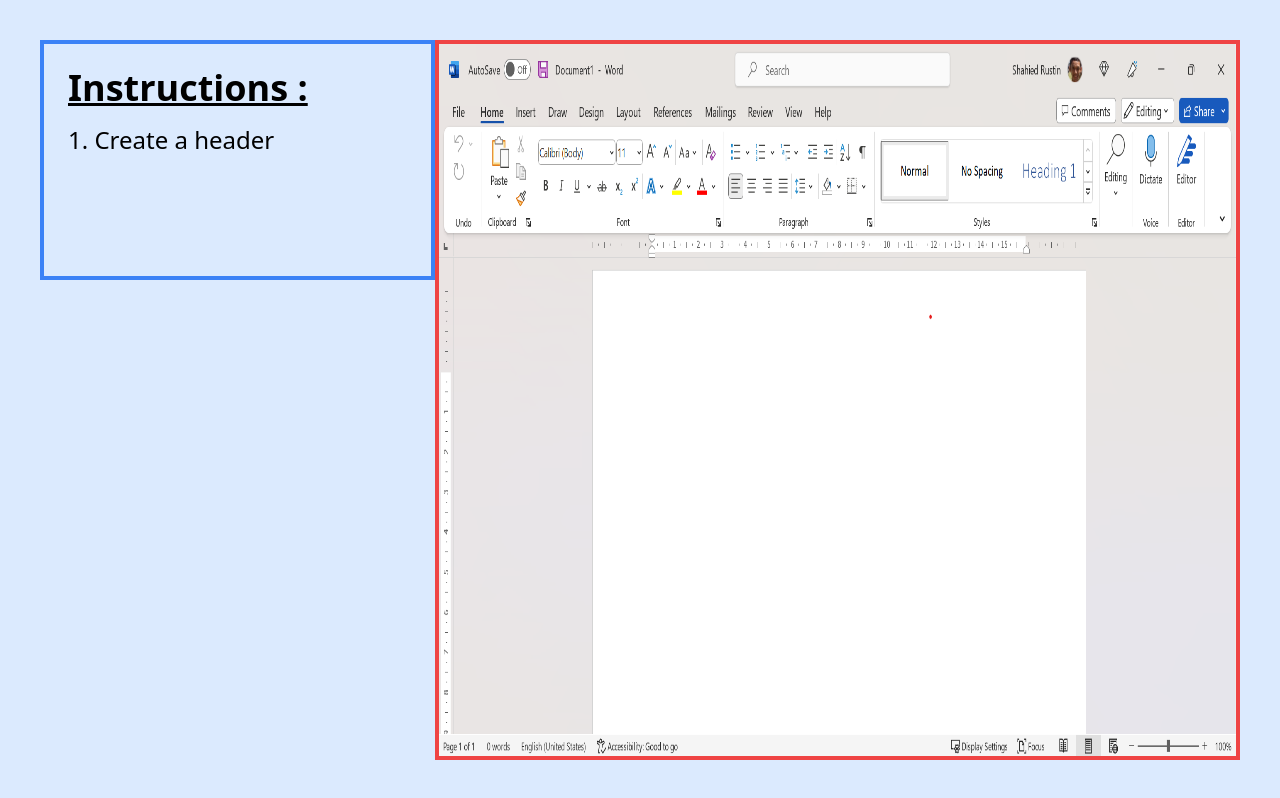
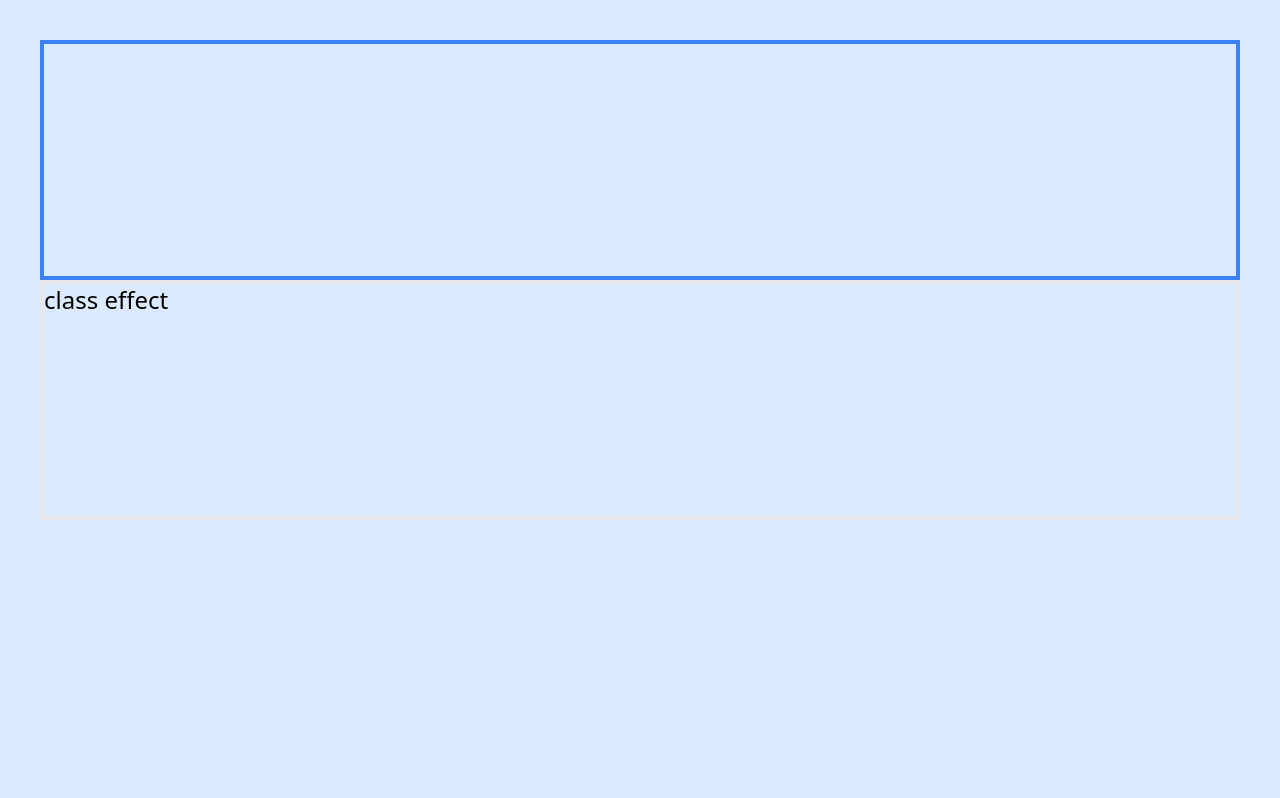
Before and after one commit to snowyru/ms-word-tutorial, a Next.js app: page / in a window 1280 px wide. Built offline with nearby package versions, Linux system fonts and the light colour scheme.

Commit message:
not using reactleaflet

```diff
--- /dev/null
+++ b/comps/container.tsx
@@ -0,0 +1,14 @@
+import { motion } from 'framer-motion';
+import Image from 'next/image';
+import WordHome from '../public/WordHome.png';
+import WNavbar from './wNavbar';
+
+export default function Container() {
+    return (
+        <>
+            <motion.div className=" row-span-3 col-span-8 relative border-red-500 border-4 bg-white">
+                <WNavbar/>
+            </motion.div>
+        </>
+    );
+}
--- /dev/null
+++ b/comps/wNavbar.tsx
@@ -0,0 +1,13 @@
+import { motion } from "framer-motion";
+
+export default function WNavbar() {
+    return (
+        <>
+            <motion.div className='flex text-2xl w-full h-12 bg-black '
+            style={{}}
+            >
+                class effect
+            </motion.div>
+        </>
+    );
+}
--- a/package.json
+++ b/package.json
@@ -13,11 +13,9 @@
     "@types/react": "18.0.28",
     "@types/react-dom": "18.0.11",
     "framer-motion": "^10.2.3",
-    "leaflet": "^1.9.3",
     "next": "^13.2.3",
     "react": "^18.2.0",
     "react-dom": "^18.2.0",
-    "react-leaflet": "^4.2.1",
     "typescript": "4.9.5"
   },
   "devDependencies": {
--- a/pages/index.tsx
+++ b/pages/index.tsx
@@ -4,9 +4,9 @@
 import { Inter } from "next/font/google";
 import styles from '@/styles/Home.module.css';
 import {motion, useInView} from 'framer-motion';
-import WordHome from '../public/WordHome.png';
 import { useEffect, useRef, useState } from 'react';
-import useWindowsDimensions from '../comps/useWindowDimensions';
+import useWindowsDimensions from '@/comps/useWindowDimensions';
+import Container from '@/comps/container';
 
 declare global {
   interface CSSStyleDeclaration {
@@ -44,15 +44,11 @@
       }
     {/* Instruction side card */}
       <motion.div className=' relative border-blue-500 border-4 p-4 '>
-        <h1 className='text-4xl font-bold underline p-2' >Instructions :</h1>
-          <p className='text-2xl p-2'>1. Create a header</p>
+        {/* <h1 className='text-4xl font-bold underline p-2' >Instructions :</h1>
+          <p className='text-2xl p-2'>1. Create a header</p> */}
       </motion.div>
     {/* Word env */}
-      <motion.div className=" row-span-3 col-span-8 relative border-red-500 border-4 "
-        style={{}}
-      >
-        <Image src={WordHome} fill alt="..." />
-      </motion.div>
+      <Container/>
     </motion.div>
     </>
 
```
Also changed, not shown: 1 other file (tests, documents, lock files or other folders).
